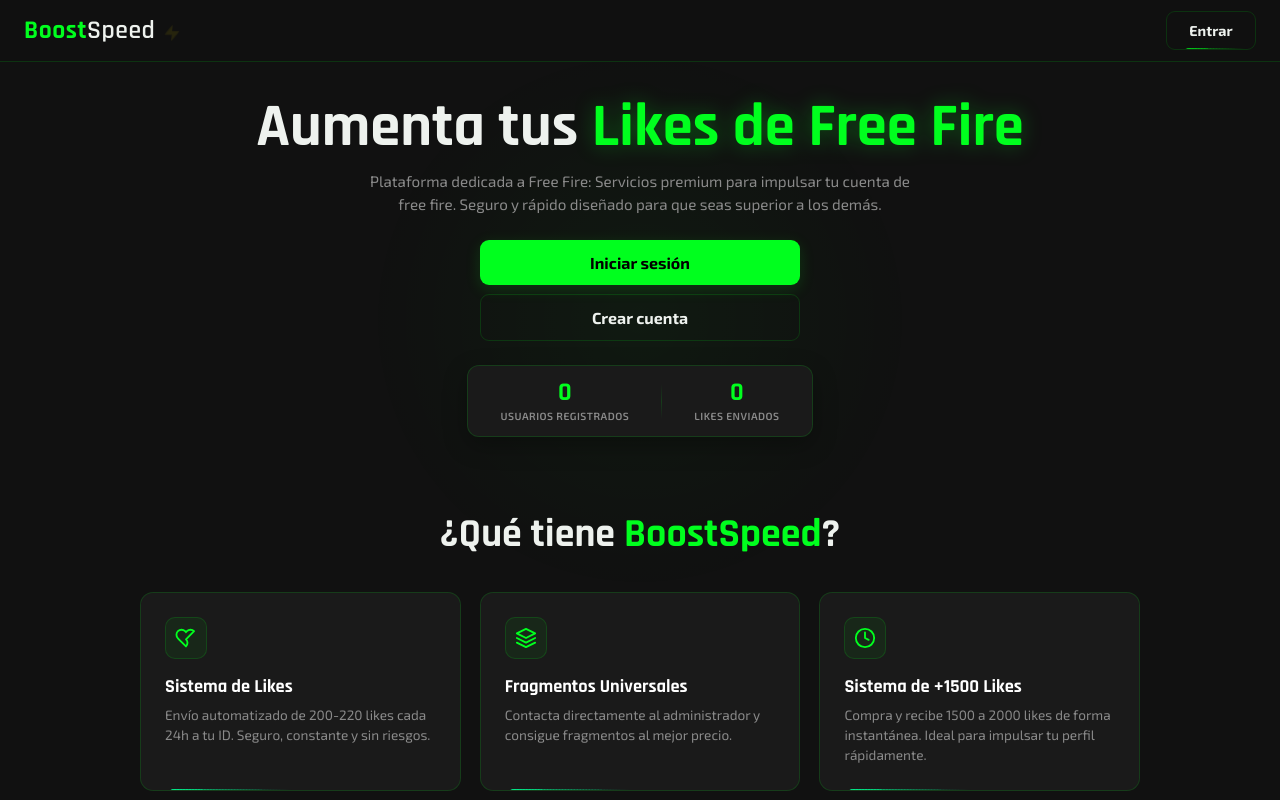
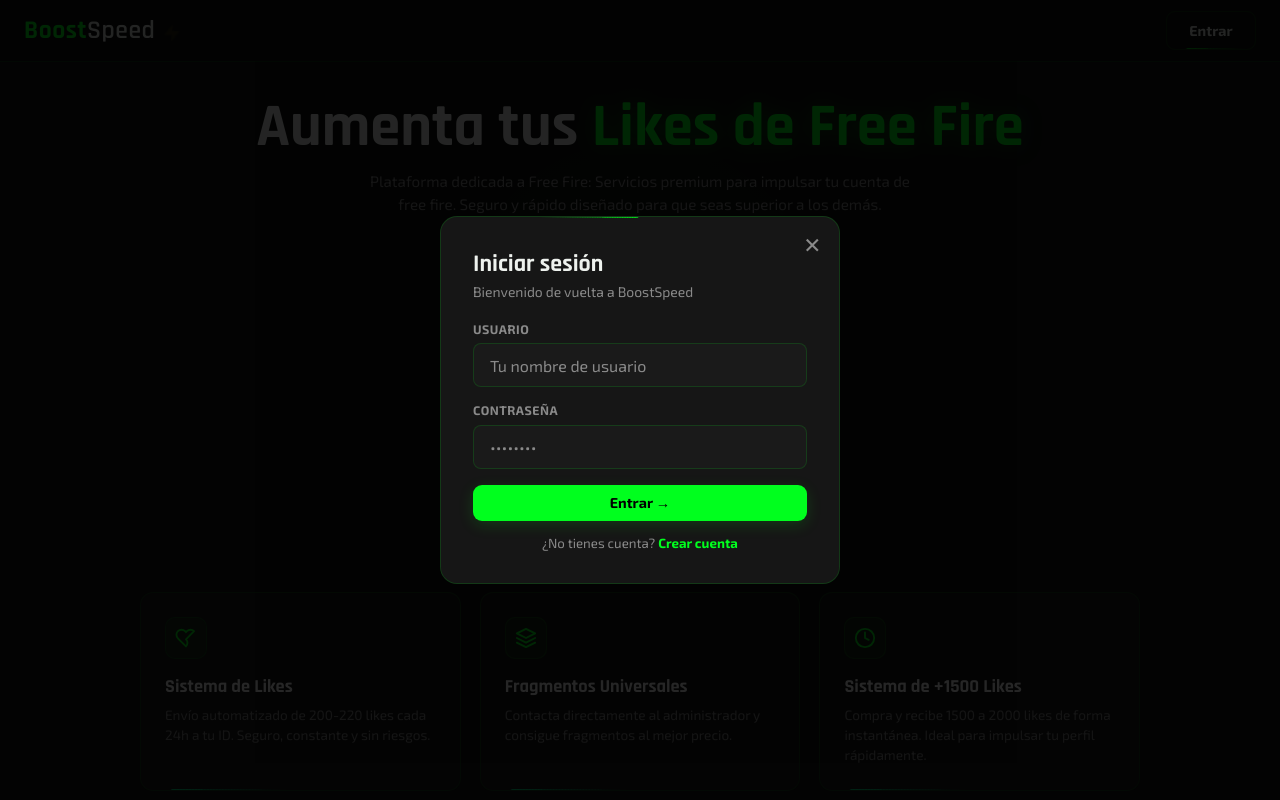
Before and after one commit to DUARTEbi/pruebasDePagina, a website: page public/index.html in a window 1280 px wide. Both pictures are taken after a click on the button "Entrar". Shown: the top 800 px of the page. Drawn offline with Linux system fonts and the light colour scheme; no server answers.

Commit message:
Update index.html

```diff
--- a/public/index.html
+++ b/public/index.html
@@ -106,6 +106,24 @@ nav {
 /* TRACER */
 .nl-canvas { position:absolute; top:0; left:0; width:100%; height:100%; pointer-events:none; z-index:2; border-radius:inherit; }
 
+/* MODALES */
+.ov{position:fixed;inset:0;background:rgba(0,0,0,.85);z-index:300;display:flex;align-items:center;justify-content:center;padding:1rem;opacity:0;pointer-events:none;transition:opacity .2s}
+.ov.open{opacity:1;pointer-events:all}
+.modal{background:var(--bg2);border:1px solid var(--bdr);border-radius:17px;padding:2rem;width:100%;max-width:400px;position:relative;transform:translateY(15px);transition:transform .2s,opacity .2s;opacity:0;max-height:90vh;overflow-y:auto}
+.ov.open .modal{transform:translateY(0);opacity:1}
+.mc{position:absolute;top:.9rem;right:.9rem;background:none;border:none;color:var(--mut);font-size:1.35rem;cursor:pointer;padding:.2rem;line-height:1;transition:color .2s}
+.mc:hover{color:var(--txt)}
+.modal h2{font-family:'Rajdhani',sans-serif;font-size:1.5rem;font-weight:700;margin-bottom:.2rem}
+.modal .sub{color:var(--mut);font-size:.87rem;margin-bottom:1.4rem}
+.fg{margin-bottom:1rem}
+.fg label{display:block;font-size:.78rem;font-weight:700;color:var(--mut);text-transform:uppercase;letter-spacing:.5px;margin-bottom:.4rem}
+.fg input{width:100%;background:var(--sur);border:1px solid var(--bdr);border-radius:8px;padding:.72rem 1rem;color:var(--txt);font-family:'Exo 2',sans-serif;font-size:16px;outline:none;transition:border-color .2s}
+.fg input:focus{border-color:var(--g);box-shadow:0 0 0 3px rgba(0,255,30,.1)}
+.fg input::placeholder{color:var(--mut)}
+.btn-full{width:100%}
+.fl{font-size:.83rem;color:var(--mut);text-align:center;margin-top:.85rem}
+.fl a{color:var(--g);text-decoration:none;font-weight:700}
+
 /* NOTIFICACION FLOTANTE */
 #notif-container{position:fixed;left:18px;bottom:18px;z-index:500;display:flex;flex-direction:column-reverse;gap:.5rem;pointer-events:none;max-width:250px}
 .notif{
@@ -128,7 +146,7 @@ nav {
 <nav>
   <a class="logo" href="/">Boost<span>Speed</span><svg class="rayo-impacto" viewBox="0 0 24 24" fill="currentColor"><polygon points="13 2 3 14 12 14 11 22 21 10 12 10 13 2"/></svg></a>
   <div class="nav-btns">
-    <button class="btn btn-ghost" id="btn-entrar">Entrar</button>
+    <button class="btn btn-ghost" id="btn-entrar" onclick="abrirModal('login')">Entrar</button>
   </div>
 </nav>
 
@@ -137,11 +155,11 @@ nav {
   <p>Plataforma dedicada a Free Fire: Servicios premium para impulsar tu cuenta de free fire. Seguro y rápido diseñado para que seas superior a los demás.</p>
 
   <div class="hero-cta">
-    <button class="btn btn-p btn-lg">Iniciar sesión</button>
-    <button class="btn btn-ghost btn-lg">Crear cuenta</button>
+    <button class="btn btn-p btn-lg" id="btn-login-hero" onclick="abrirModal('login')">Iniciar sesión</button>
+    <button class="btn btn-ghost btn-lg" id="btn-registro-hero" onclick="abrirModal('registro')">Crear cuenta</button>
   </div>
 
-  <div class="stats-board">
+  <div class="stats-board" id="stats-board">
     <div class="stat-item">
       <span class="stat-num" id="tk-users">0</span>
       <span class="stat-lbl">Usuarios Registrados</span>
@@ -178,6 +196,36 @@ nav {
       <h3>Pases Boyaa</h3>
       <p>Compra tus pases Boyaa al precio mas bajo.</p>
     </div>
+  </div>
+</div>
+
+<footer>
+  <strong>BoostSpeed</strong> &copy; 2026 · Plataforma de likes para Free Fire · Activo 24/7
+</footer>
+
+<!-- MODALES -->
+<div class="ov" id="ov-login" onclick="cerrarModal('login',event)">
+  <div class="modal" id="modal-login">
+    <button class="mc" onclick="cerrarModal('login')">✕</button>
+    <h2>Iniciar sesión</h2>
+    <p class="sub">Bienvenido de vuelta a BoostSpeed</p>
+    <div class="fg"><label>Usuario</label><input type="text" placeholder="Tu nombre de usuario"/></div>
+    <div class="fg"><label>Contraseña</label><input type="password" placeholder="••••••••"/></div>
+    <button class="btn btn-p btn-full">Entrar →</button>
+    <div class="fl">¿No tienes cuenta? <a href="#" onclick="switchModal('login','registro');return false">Crear cuenta</a></div>
+  </div>
+</div>
+
+<div class="ov" id="ov-registro" onclick="cerrarModal('registro',event)">
+  <div class="modal" id="modal-registro">
+    <button class="mc" onclick="cerrarModal('registro')">✕</button>
+    <h2>Crear cuenta</h2>
+    <p class="sub">Empieza gratis en segundos</p>
+    <div class="fg"><label>Usuario</label><input type="text" placeholder="Elige un nombre de usuario"/></div>
+    <div class="fg"><label>Correo o teléfono</label><input type="text" placeholder="correo@ejemplo.com o +57..."/></div>
+    <div class="fg"><label>Contraseña</label><input type="password" placeholder="Mínimo 6 caracteres"/></div>
+    <button class="btn btn-p btn-full">Crear cuenta →</button>
+    <div class="fl">¿Ya tienes cuenta? <a href="#" onclick="switchModal('registro','login');return false">Iniciar sesión</a></div>
   </div>
 </div>
 
@@ -314,8 +362,45 @@ function attachTracer(target, opt={}) {
   requestAnimationFrame(run);
 }
 
+// MODALES
+const modalTracers = {};
+
+function abrirModal(n) {
+  document.getElementById('ov-' + n).classList.add('open');
+  if (!modalTracers[n]) {
+    modalTracers[n] = true;
+    attachTracer(document.getElementById('modal-' + n), { color: '0,255,30', speed: 0.4, tail: 100, weight: 1.5 });
+  }
+}
+
+function cerrarModal(n, e) {
+  if (e && e.target !== e.currentTarget) return;
+  document.getElementById('ov-' + n).classList.remove('open');
+}
+
+function switchModal(from, to) {
+  document.getElementById('ov-' + from).classList.remove('open');
+  setTimeout(() => abrirModal(to), 150);
+}
+
 document.addEventListener('DOMContentLoaded', () => {
+  // Stats
+  fetch('/api/public-stats')
+    .then(r => r.ok ? r.json() : null)
+    .then(d => {
+      if (d) {
+        document.getElementById('tk-users').textContent = (d.usuarios || 0).toLocaleString('es');
+        document.getElementById('tk-likes').textContent = (d.likes || 0).toLocaleString('es');
+      }
+    })
+    .catch(() => {});
+
+  // Tracers
   attachTracer(document.getElementById('btn-entrar'), { color: '0,255,30', speed: 0.6, tail: 60, weight: 1.5 });
+  attachTracer(document.getElementById('btn-login-hero'), { color: '0,255,30', speed: 0.6, tail: 60, weight: 1.5 });
+  attachTracer(document.getElementById('btn-registro-hero'), { color: '0,255,30', speed: 0.6, tail: 60, weight: 1.5 });
+  attachTracer(document.getElementById('stats-board'), { color: '0,255,30', speed: 0.35, tail: 120, weight: 2 });
+
   const cardOpts = { color: '0,255,150', speed: 0.35, tail: 120, weight: 2 };
   for(let i=1; i<=4; i++) attachTracer(document.getElementById('card-'+i), cardOpts);
 });
```
